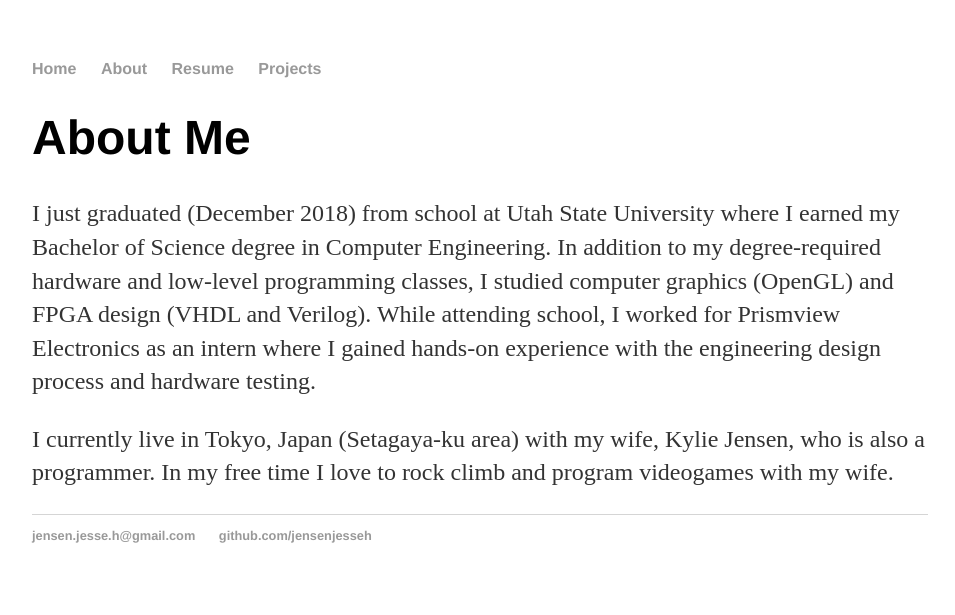
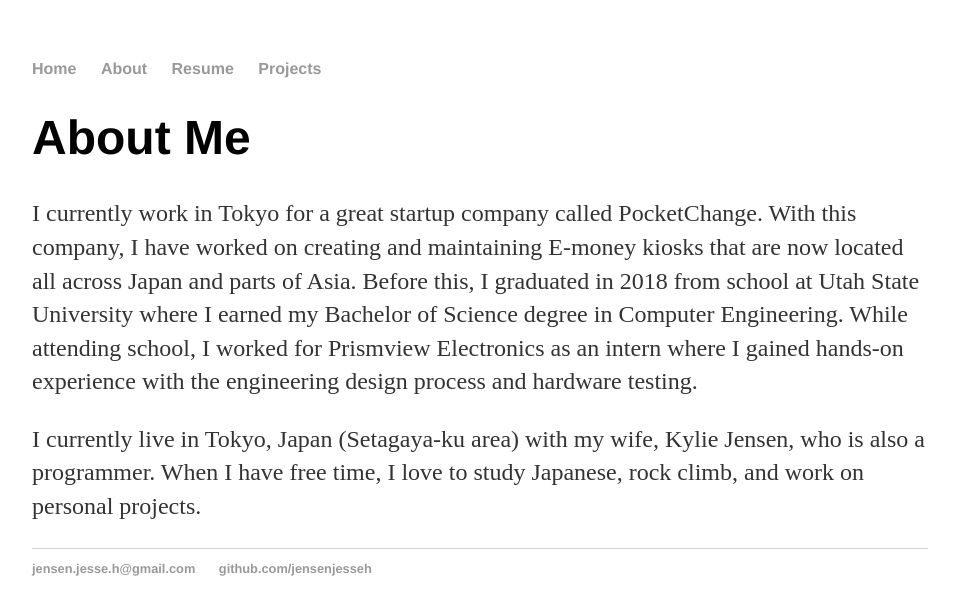
Before and after one commit to jensenjesseh/jensenjesseh.github.io, a Jekyll site: the page built from about/index.html, in a window 1280 px wide. Shown: the top 615 px of the page, without its empty margins (160-1115 px from the left). Built offline with Jekyll 4.4.1, drawn with Linux system fonts in a browser that asks for light colours.

Commit message:
Update index.html

```diff
--- a/about/index.html
+++ b/about/index.html
@@ -5,6 +5,6 @@ title: 'About'
 
  <div class="about">
   <h1>About Me</h1>
-  <p>I just graduated (December 2018) from school at Utah State University where I earned my Bachelor of Science degree in Computer Engineering. In addition to my degree-required hardware and low-level programming classes, I studied computer graphics (OpenGL) and FPGA design (VHDL and Verilog). While attending school, I worked for Prismview Electronics as an intern where I gained hands-on experience with the engineering design process and hardware testing.</p>
-   <p>I currently live in Tokyo, Japan (Setagaya-ku area) with my wife, Kylie Jensen, who is also a programmer. In my free time I love to rock climb and program videogames with my wife. </p>
+  <p>I currently work in Tokyo for a great startup company called PocketChange. With this company, I have worked on creating and maintaining E-money kiosks that are now located all across Japan and parts of Asia. Before this, I graduated in 2018 from school at Utah State University where I earned my Bachelor of Science degree in Computer Engineering. While attending school, I worked for Prismview Electronics as an intern where I gained hands-on experience with the engineering design process and hardware testing.</p>
+   <p>I currently live in Tokyo, Japan (Setagaya-ku area) with my wife, Kylie Jensen, who is also a programmer. When I have free time, I love to study Japanese, rock climb, and work on personal projects.</p>
 </div><!--/.about -->
```
